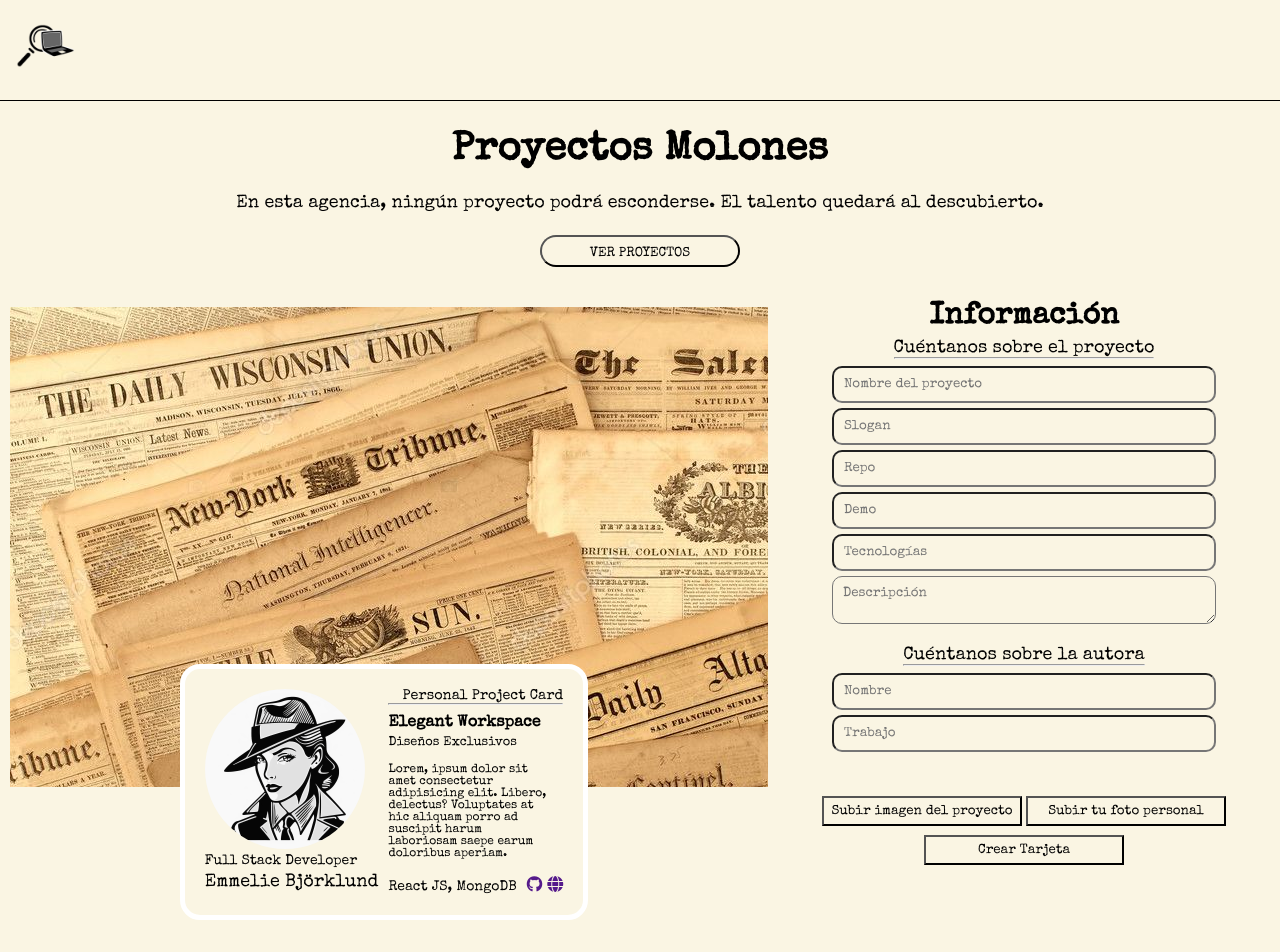
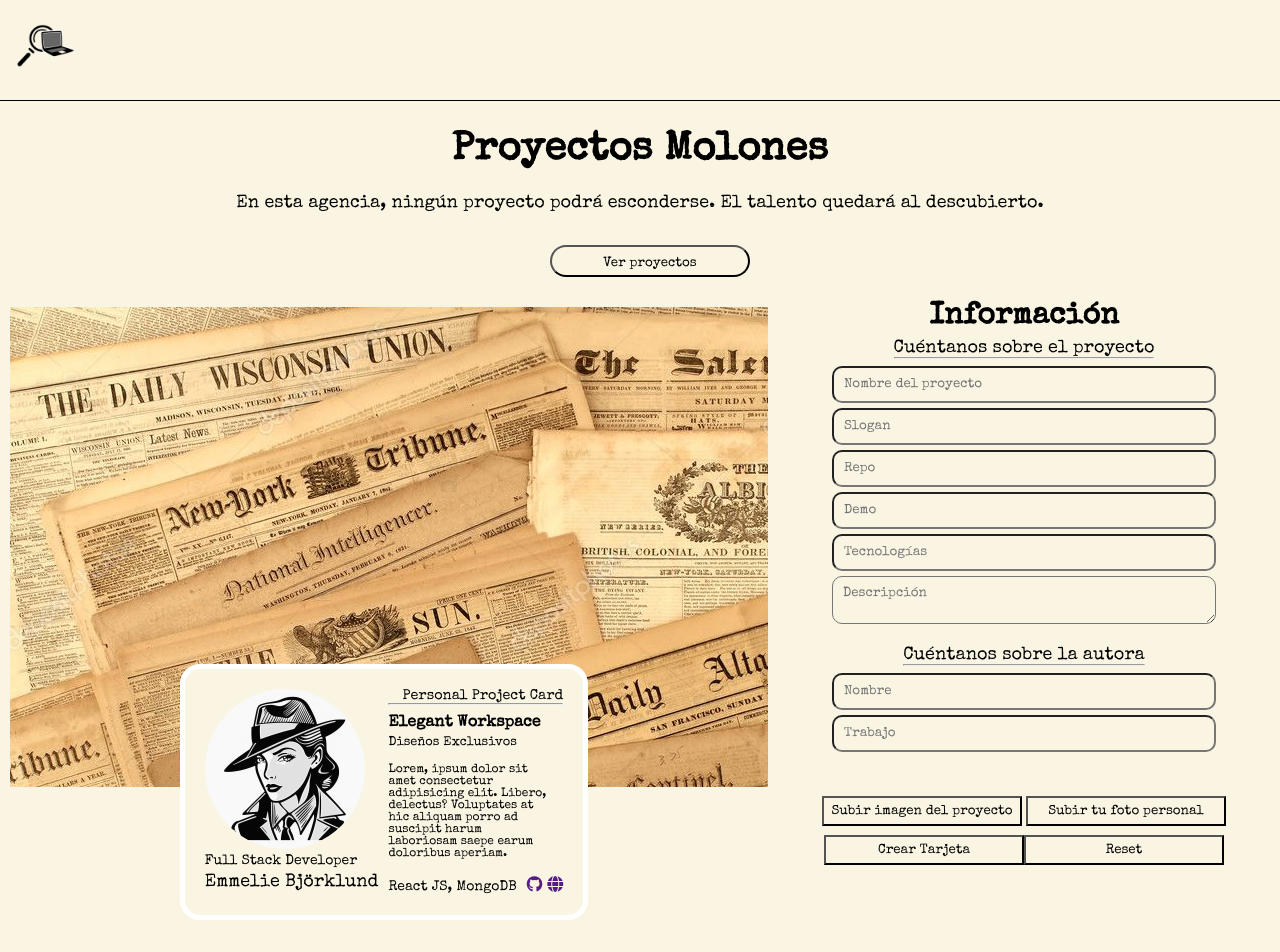
Before and after one commit to ArantzaGG/proyectos-molones, a React (Vite) app: page /#/CreatePage in a window 1280 px wide. Shown: the top 952 px of the page. Built offline with nearby package versions, Linux system fonts and the light colour scheme.

Commit message:
added landing page and reset btn

```diff
--- a/package.json
+++ b/package.json
@@ -1,5 +1,6 @@
 {
   "name": "my-react-app",
+  "homepage": "./",
   "private": true,
   "version": "0.0.0",
   "type": "module",
@@ -14,7 +15,8 @@
     "node-sass": "^9.0.0",
     "react": "^18.2.0",
     "react-dom": "^18.2.0",
-    "react-router-dom": "^6.17.0"
+    "react-router-dom": "^6.17.0",
+    "react-routes": "^0.2.6"
   },
   "devDependencies": {
     "@types/react": "^18.2.15",
--- a/src/components/App.jsx
+++ b/src/components/App.jsx
@@ -1,12 +1,13 @@
 import '../styles/App.scss';
 import { useState } from 'react';
-import {Routes, Route} from "react-router";
+import { Routes, Route } from 'react-router';
+import localStorage from '../services/localStorage';
+import CreatePage from './Create-Page/CreatePage';
+import { useLocation, matchPath } from 'react-router';
+import logo from '../images/solo-logo.png';
+import { Link } from 'react-router-dom';
+import Footer from './Footer/Footer';
 import Header from './Header/Header';
-import Form from './Create-Page/Form';
-import CardPreview from './Create-Page/cards/CardPreview';
-import localStorage from '../services/localStorage';
-import Footer from './Footer/Footer';
-
 
 function App() {
   const [error, setError] = useState('');
@@ -45,20 +46,38 @@ function App() {
     data.image = avatarProfile;
   };
 
-  //ruta principal / = landing
-  // ruta contenedor del <div>
+
+  const { pathname } = useLocation();
+  const routeData = matchPath('/CreatePage', pathname);
+  console.log(routeData);
 
   return (
-    <div className='container'>
-      <Header />
-      <div className='div__MQ'>
-        <main className='main'>
-          <CardPreview
-            avatar={avatar}
-            data={data}
-            avatarProfile={avatarProfile}
+    <div className='landing'>
+      <Routes>
+        <Route
+          path='/'
+          element={
+            <>
+              <header className='header'>
+                <img src={logo} alt='logo' className='header__logo' />
+                <p className='header__text'>Proyectos Molones</p>
+              </header>
+              <img className='Logo' src={logo} alt='logo' />
+              <h1>Proyectos Molones</h1>
+              <h2>¿Quieres publicar tu proyecto con nosotras?</h2>
+              <p>¡Has llegado a la web correcta!</p>
+              <Link to='/CreatePage'>
+                <button className='btn-Start'>Comienza Ahora</button>
+              </Link>
+
+              <Footer />
+            </>
+          }
         />
-          <Form
+        <Route
+          path='/CreatePage'
+          element={
+            <CreatePage
               updateAvatarProfile={updateAvatarProfile}
               avatarProfile={avatarProfile}
               updateAvatar={updateAvatar}
@@ -68,9 +87,9 @@ function App() {
               updateCard={updateCard}
               error={error}
             />
-        </main>
-      </div>
-      <Footer/>
+          }
+        />
+      </Routes>
     </div>
   );
 }
--- /dev/null
+++ b/src/components/Create-Page/CreatePage.jsx
@@ -0,0 +1,45 @@
+import '../../styles/App.scss';
+import Header from '../Header/Header';
+import Form from '../Create-Page/Form';
+import CardPreview from '../Create-Page/cards/CardPreview';
+import Footer from '../Footer/Footer';
+
+function CreatePage({
+  avatar,
+  data,
+  avatarProfile,
+  updateAvatarProfile,
+  updateAvatar,
+  updateInput,
+  updateCard,
+  error,
+}) {
+  return (
+    <div className='container'>
+      <Header />
+      <div className='div__MQ'>
+        <main className='main'>
+
+          <CardPreview
+            avatar={avatar}
+            data={data}
+            avatarProfile={avatarProfile}
+          />
+          <Form
+            updateAvatarProfile={updateAvatarProfile}
+            avatarProfile={avatarProfile}
+            updateAvatar={updateAvatar}
+            avatar={avatar}
+            data={data}
+            updateInput={updateInput}
+            updateCard={updateCard}
+            error={error}
+          />
+        </main>
+      </div>
+      <Footer />
+    </div>
+  );
+}
+
+export default CreatePage;
--- a/src/components/Create-Page/Form.jsx
+++ b/src/components/Create-Page/Form.jsx
@@ -1,10 +1,20 @@
 import React from 'react';
 import callToApi from '../../services/fetch';
-import {useState} from 'react'
+import { useState } from 'react';
 import GetAvatar from '../Create-Page/GetAvatar';
 import localStorage from '../../services/localStorage';
+import { set } from 'immutable';
 
-const Form = ({ data, updateInput, updateCard, error, avatar, updateAvatar, updateAvatarProfile, avatarProfile }) => {
+const Form = ({
+  data,
+  updateInput,
+  updateCard,
+  error,
+  avatar,
+  updateAvatar,
+  updateAvatarProfile,
+  avatarProfile,
+}) => {
   const regex = /^(https?|ftp):\/\/[^\s/$.?#].[^\s]*$/i;
   const [linkUrl, setLinkUrl] = useState('');
   const [hidden, setHidden] = useState(true);
@@ -42,124 +52,157 @@ const Form = ({ data, updateInput, updateCard, error, avatar, updateAvatar, upda
     const id = ev.target.id;
     const value = ev.target.value;
     updateInput({ ...data, [id]: value });
-    localStorage.set('storagedData', data)
+    localStorage.set('storagedData', data);
+  };
+  const handleReset = () => {
+    const emptyData = {
+      name: '',
+      slogan: '',
+      repo: '',
+      demo: '',
+      technologies: '',
+      desc: '',
+      autor: '',
+      job: '',
+      photo: '',
+      image: '',
+    };
+    updateInput(emptyData);
+    updateCard('');
+    setHidden(true);
+    localStorage.remove('storagedData', data);
   };
 
+  return (
+    <section className='form'>
+      <h2 className='title'>Información</h2>
 
-  return (
-    <section className="form">
-      <h2 className="title">Información</h2>
-
-      <section className="ask-info">
-        <p className="subtitle">Cuéntanos sobre el proyecto</p>
-        <hr className="line" />
+      <section className='ask-info'>
+        <p className='subtitle'>Cuéntanos sobre el proyecto</p>
+        <hr className='line' />
       </section>
 
-      <fieldset className="project">
+      <fieldset className='project'>
         <input
-          className="input"
-          type="text"
-          placeholder="Nombre del proyecto"
-          name="name"
-          id="name"
+          className='input'
+          type='text'
+          placeholder='Nombre del proyecto'
+          name='name'
+          id='name'
           onChange={handleInput}
           value={data.name}
           required
         />
         <input
-          className="input"
-          type="text"
-          name="slogan"
-          id="slogan"
-          placeholder="Slogan"
+          className='input'
+          type='text'
+          name='slogan'
+          id='slogan'
+          placeholder='Slogan'
           onChange={handleInput}
           value={data.slogan}
           required
         />
         <input
-          className="input"
-          type="text"
-          name="repo"
-          id="repo"
-          placeholder="Repo"
+          className='input'
+          type='text'
+          name='repo'
+          id='repo'
+          placeholder='Repo'
           onChange={handleInput}
           value={data.repo}
           required
         />
         <input
-          className="input"
-          type="text"
-          placeholder="Demo"
-          name="demo"
-          id="demo"
+          className='input'
+          type='text'
+          placeholder='Demo'
+          name='demo'
+          id='demo'
           onChange={handleInput}
           value={data.demo}
           required
         />
         <input
-          className="input"
-          type="text"
-          placeholder="Tecnologías"
-          name="technologies"
-          id="technologies"
+          className='input'
+          type='text'
+          placeholder='Tecnologías'
+          name='technologies'
+          id='technologies'
           onChange={handleInput}
           value={data.technologies}
           required
         />
         <textarea
-          className="textarea"
-          type="text"
-          placeholder="Descripción"
-          name="desc"
-          id="desc"
+          className='textarea'
+          type='text'
+          placeholder='Descripción'
+          name='desc'
+          id='desc'
           onChange={handleInput}
           value={data.desc}
           required
         ></textarea>
       </fieldset>
 
-      <section className="ask-info">
-        <p className="subtitle">Cuéntanos sobre la autora</p>
-        <hr className="line" />
+      <section className='ask-info'>
+        <p className='subtitle'>Cuéntanos sobre la autora</p>
+        <hr className='line' />
       </section>
 
-      <fieldset className="autor__fielset">
+      <fieldset className='autor__fielset'>
         <input
-          className="input"
-          type="text"
-          placeholder="Nombre"
-          name="autor"
-          id="autor"
+          className='input'
+          type='text'
+          placeholder='Nombre'
+          name='autor'
+          id='autor'
           onChange={handleInput}
           value={data.autor}
           required
         />
         <input
-          className="input"
-          type="text"
-          placeholder="Trabajo"
-          name="job"
-          id="job"
+          className='input'
+          type='text'
+          placeholder='Trabajo'
+          name='job'
+          id='job'
           onChange={handleInput}
           value={data.job}
           required
         />
       </fieldset>
 
-      <section className="buttons-img">
-      <button className='btn'><GetAvatar avatar={avatar} update={updateAvatar} text= "Subir imagen del proyecto" /></button>
-        <button className="btn"><GetAvatar update={updateAvatarProfile} avatarProfile={avatarProfile} text= "Subir tu foto personal"/></button>
+      <section className='buttons-img'>
+        <button className='btn'>
+          <GetAvatar
+            avatar={avatar}
+            update={updateAvatar}
+            text='Subir imagen del proyecto'
+          />
+        </button>
+        <button className='btn'>
+          <GetAvatar
+            update={updateAvatarProfile}
+            avatarProfile={avatarProfile}
+            text='Subir tu foto personal'
+          />
+        </button>
       </section>
-      <section className="buttons-img">
-        <button onClick={handleCard} className="btn-large">
+      <section className='buttons-img'>
+        <button onClick={handleCard} className='btn-large'>
           Crear Tarjeta
         </button>
+        <button onClick={handleReset} className='btn-large'>
+          Reset
+        </button>
+
         <p>{error}</p>
       </section>
 
       <section className={`card ${hidden ? 'hidden' : ''}`}>
-        <span className=""> La tarjeta ha sido creada: </span>
-        <a href={linkUrl} className="" target="_blank" rel="noreferrer">
+        <span className=''> La tarjeta ha sido creada: </span>
+        <a href={linkUrl} className='' target='_blank' rel='noreferrer'>
           {linkUrl}
         </a>
       </section>
--- a/src/components/Header/Header.jsx
+++ b/src/components/Header/Header.jsx
@@ -1,10 +1,10 @@
-
-import logo from '../../images/solo-logo.png'
+import logo from '../../images/solo-logo.png';
+import { Link } from 'react-router-dom';
 const Header = () => {
   return (
     <div>
       <header className='header'>
-        <img src={logo} alt="logo" className='header__logo'/>
+        <img src={logo} alt='logo' className='header__logo' />
         <p className='header__text'>Proyectos Molones</p>
       </header>
       <section className='subHeader'>
@@ -13,7 +13,9 @@ const Header = () => {
           En esta agencia, ningún proyecto podrá esconderse. El talento quedará
           al descubierto.
         </p>
-        <button className='subHeader__btn'>VER PROYECTOS</button>
+        <Link className='subHeader__btn' to='/'>
+          <button className='subHeader__btn'>Ver proyectos</button>
+        </Link>
       </section>
     </div>
   );
--- a/src/styles/App.scss
+++ b/src/styles/App.scss
@@ -70,6 +70,7 @@
       margin-top: 15px;
     }
   }
+
   &__btn {
     width: 116.4px;
     height: 22px;
```
Also changed, not shown: src/components/Landing-Page/Landing.jsx (deleted, +0 -17 lines), src/main.jsx (+10 -8 lines), 1 other file (tests, documents, lock files or other folders). Lines whose indentation alone changed are shown as unchanged.
